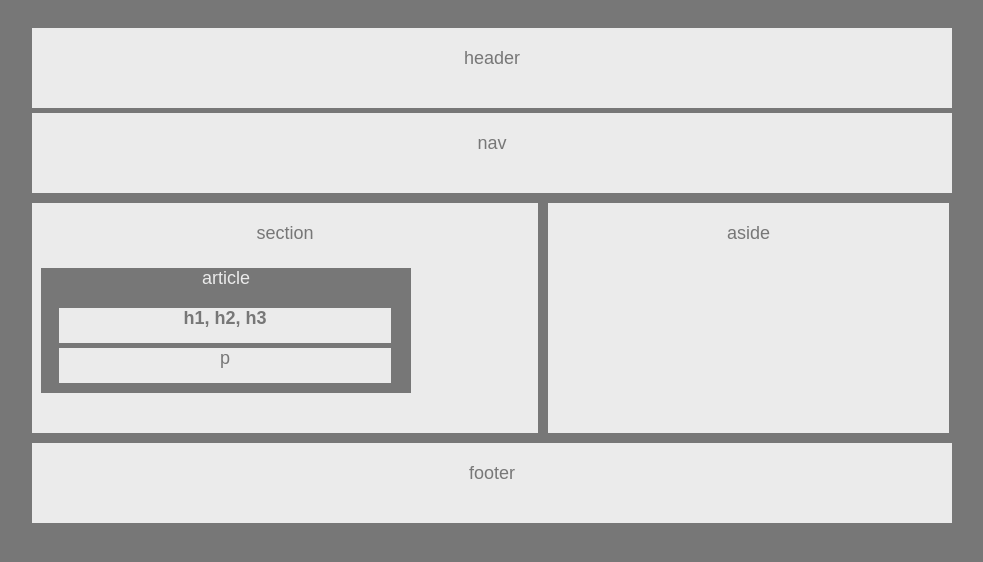
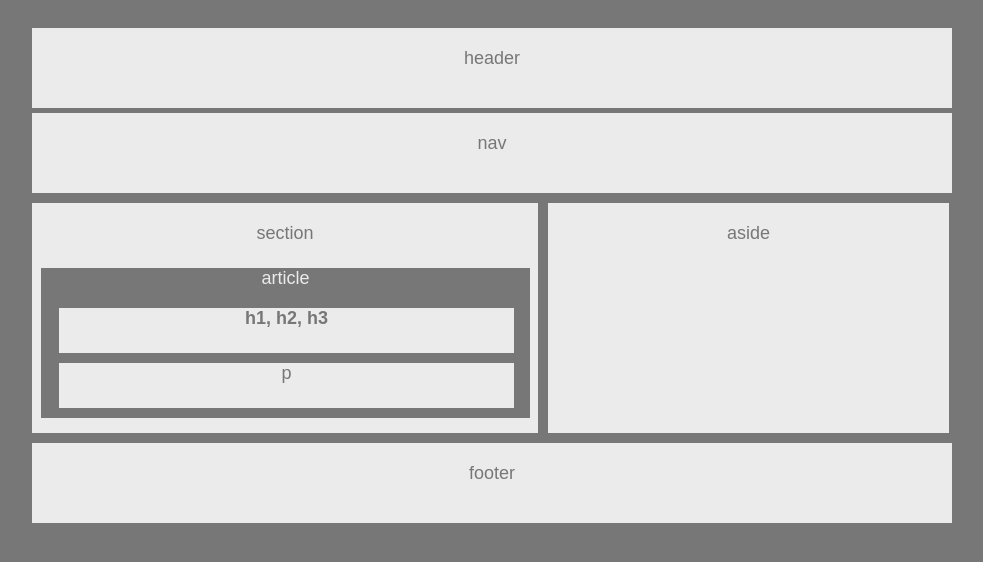
Before and after one commit to MichaelFKogan/HW-Wireframe, a plain HTML site: page index.html in a window 1280 px wide. Shown: the whole page, without its empty margins (148-1131 px from the left). Drawn offline with Linux system fonts and the light colour scheme.

Commit message:
changed spacing in p and Hbox elements. Finished

```diff
--- a/style.css
+++ b/style.css
@@ -64,8 +64,8 @@ aside{
 article{
 	position:absolute;
 	background: #777;
-	width:370px;
-	height:125px;
+	width:489px;
+	height:150px;
 	margin-left:9px;
 	margin-top: 60px;
 	overflow: auto;
@@ -76,8 +76,8 @@ article{
 
 	position:absolute;
 	background: #ebebeb;
-	width:332px;
-	height:35px;
+	width:455px;
+	height:45px;
 	margin-left: 27px;
 	margin-top: 100px;
 	overflow: auto;
@@ -90,10 +90,10 @@ article{
 p {
 	position:absolute;
 	background: #ebebeb;
-	width:332px;
-	height:35px;
+	width:455px;
+	height:45px;
 	margin-left: 27px;
-	margin-top: 140px;
+	margin-top: 155px;
 	overflow: auto;
 
 }
```
Also changed, not shown: index.html (+0 -1 lines).
